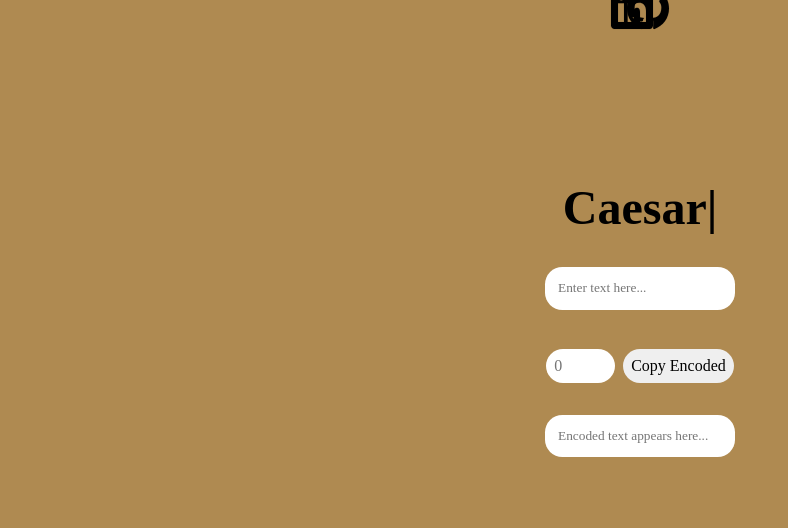
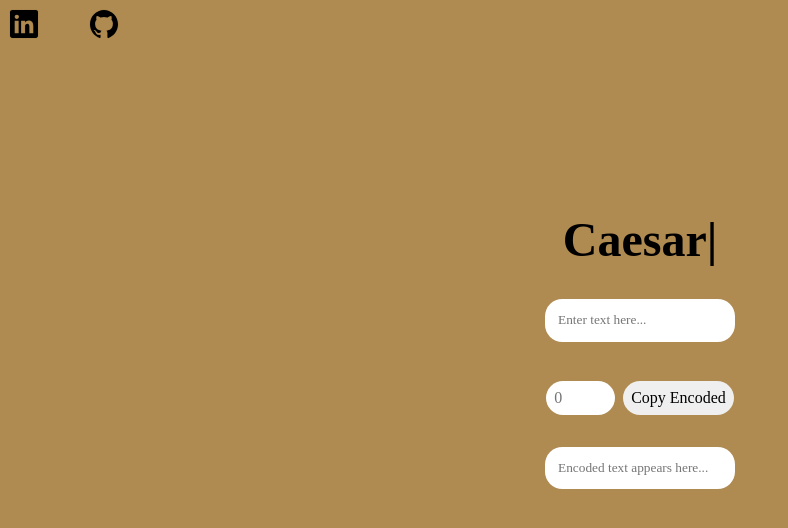
Before and after one commit to 1912Alan-Turing1954/.Caesar, a website: page index.html in a window 1280 px wide. Shown: the whole page, without its empty margins (0-788 px from the left). Drawn offline with nearby package versions, Linux system fonts and the light colour scheme.

Commit message:
links inplace.

```diff
--- a/main.css
+++ b/main.css
@@ -58,14 +58,15 @@ h2 {
 }
 
 header ion-icon {
-	transform: scale(3);
+	transform: scale(2);
 	color: black;
-	gap: 5em;
+	padding: 1em;
 }
 
 header {
 	display: flex;
-	justify-content: center;
+	justify-content: flex-start;
 	align-items: center;
 	flex-direction: row;
+	gap: 2em;
 }
```
